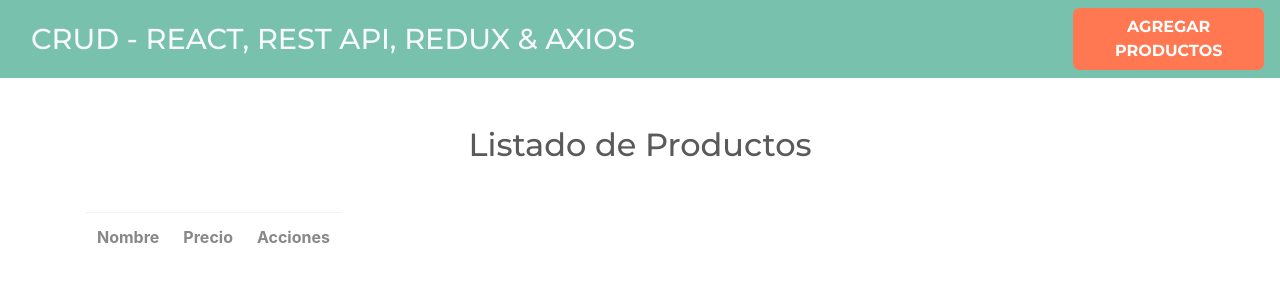
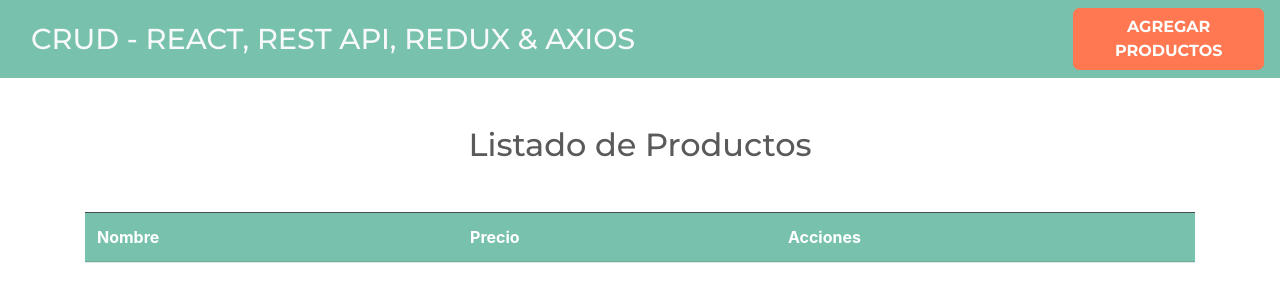
Before and after one commit to lpablos/app-react-crud-redux, a React (Create React App) app: page / in a window 1280 px wide. Shown: the top 302 px of the page. Built offline with nearby package versions, Linux system fonts and the light colour scheme.

Commit message:
fix table

```diff
--- a/src/components/Productos.jsx
+++ b/src/components/Productos.jsx
@@ -6,13 +6,13 @@ const Productos = () => {
         <Fragment>
             <h2 className="text-center my-5">Listado de Productos</h2>
             <table className="table table-striped">
-                <t-head className="bg-primary table-dark">
+                <thead className="bg-primary table-dark">
                     <tr>
                         <th scope="col">Nombre</th>
                         <th scope="col">Precio</th>
                         <th scope="col">Acciones</th>
                     </tr>
-                </t-head>
+                </thead>
                 <t-body>
 
                 </t-body>
```
Also changed, not shown: 1 other file (tests, documents, lock files or other folders).
